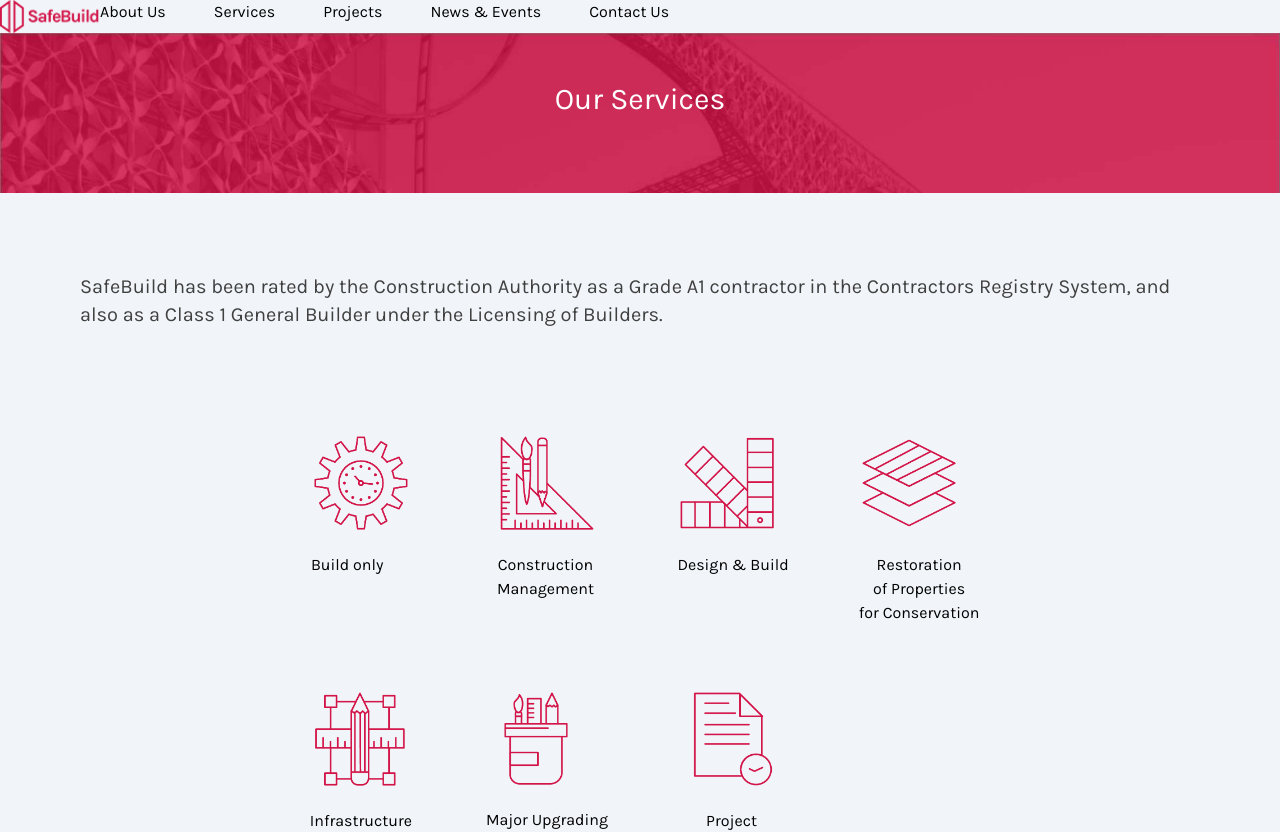
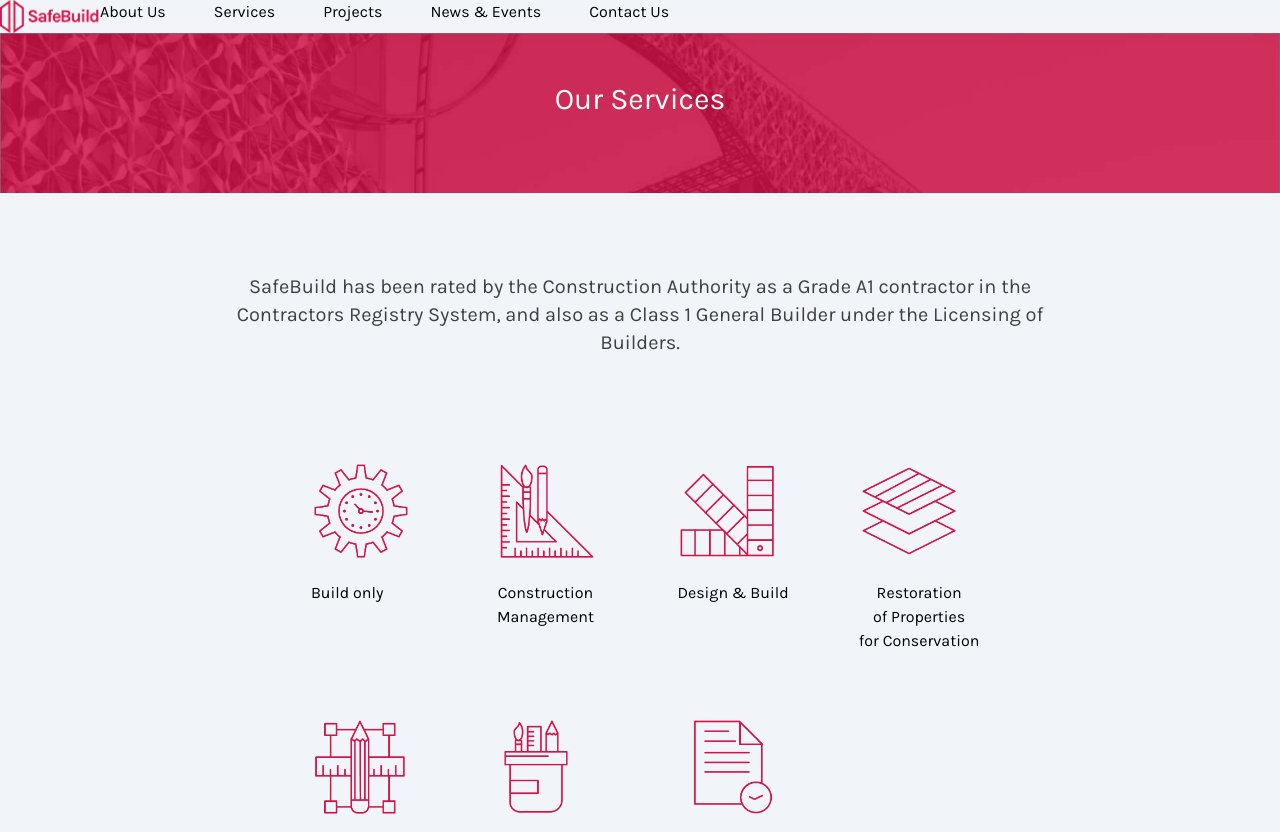
Before and after one commit to francesjgonzales/safebuild, a Next.js app: page /offered-services in a window 1280 px wide. Shown: the top 832 px of the page. Built offline with nearby package versions, Linux system fonts and the light colour scheme.

Commit message:
fixed padding for each section pages

```diff
--- a/src/app/about/page.tsx
+++ b/src/app/about/page.tsx
@@ -6,8 +6,7 @@
       <div className="slider__medium bg-top bg-cover bg-[url('/assets/proj-hero-img.jpg')]">
         <p className="text-3xl ">About Us</p>
       </div>
-      <div className="one-col p-10 m-10">
-        <br />
+      <div className="one-col p-10 m-10 px-40">
         <p className="header__paragraph">
           SafeBuild - Elevating Construction Excellence
         </p>
@@ -85,9 +84,9 @@
           Safety, quality, and client satisfaction are at the core of everything
           we do.
         </p>
+        <br />
         <p className="header__paragraph">Forward Momentum</p>
         <p>
-          {" "}
           As we stride confidently into the future, SafeBuild remains committed
           to pushing the boundaries of construction excellence. Our dynamic
           team, cutting-edge technology, and a client-centric approach position
--- a/src/app/offered-services/page.tsx
+++ b/src/app/offered-services/page.tsx
@@ -7,8 +7,8 @@
       <div className="slider__medium bg-top bg-cover bg-[url('/assets/proj-hero-img.jpg')]">
         <p className="text-3xl ">Our Services</p>
       </div>
-      <section className="one-col p-10 m-10">
-        <p className="header__paragraph">
+      <section className="one-col p-10 m-10 px-40">
+        <p className="header__paragraph text-center">
           SafeBuild has been rated by the Construction Authority as a Grade A1
           contractor in the Contractors Registry System, and also as a Class 1
           General Builder under the Licensing of Builders.
```
